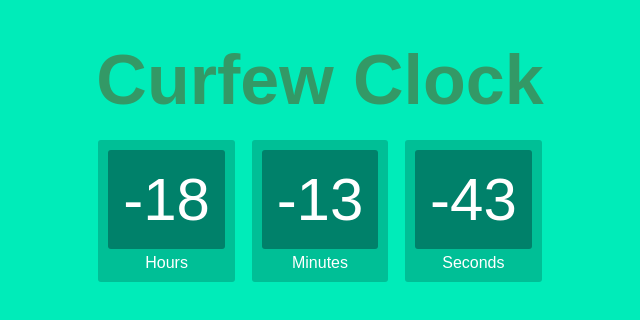
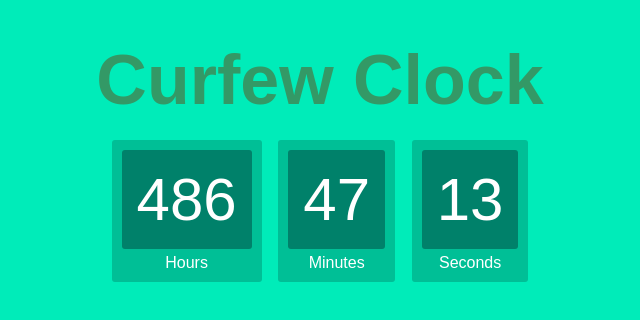
Before and after one commit to sudoanupriya/sudoanupriya.github.io, a plain HTML site: page index.html in a window 1280 px wide. Shown: the whole page, without its empty margins (320-960 px from the left). Drawn offline with Linux system fonts and the light colour scheme.

Commit message:
Update index.html

```diff
--- a/index.html
+++ b/index.html
@@ -63,7 +63,7 @@ h1{
     </div>
   </div>
 <script>
-var deadline = new Date("Apr 15, 2021 00:00:00").getTime();
+var deadline = new Date("May 6, 2021 00:00:00").getTime();
 var x = setInterval(function() {
 var now = new Date().getTime();
 var t = deadline - now;
```
